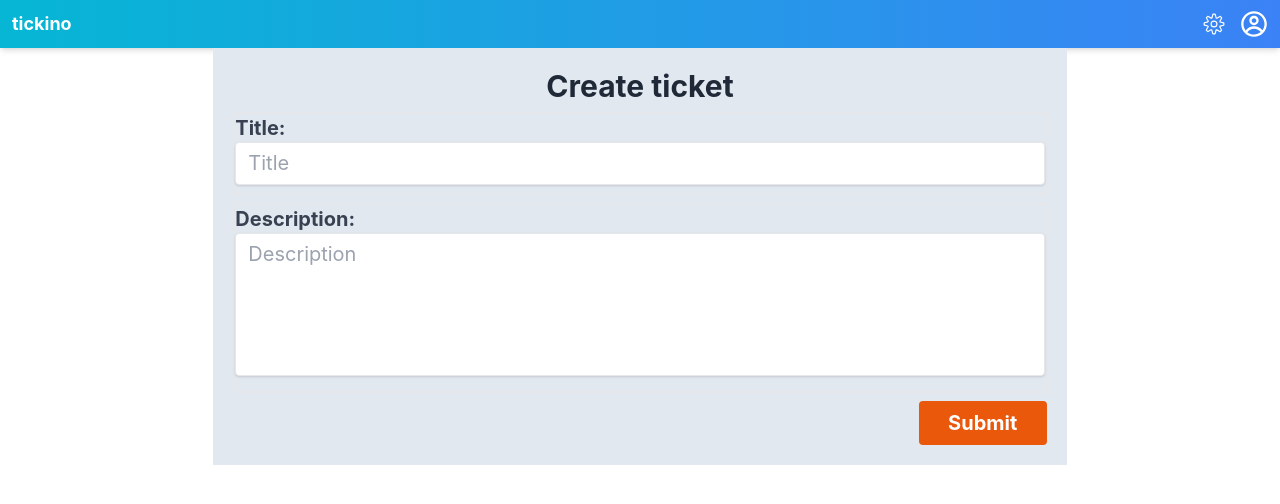
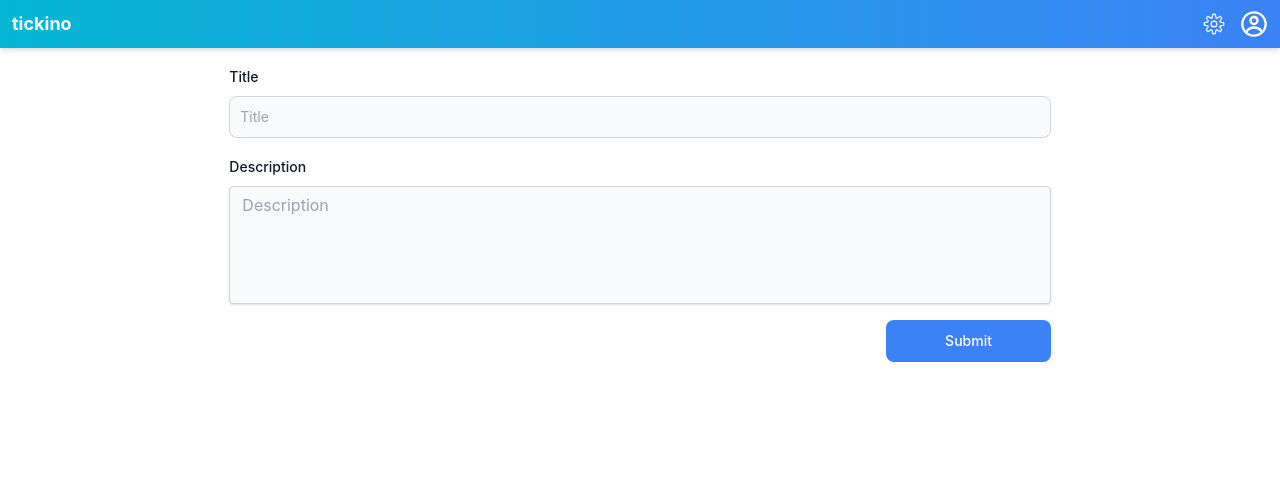
Before and after one commit to Kexon/DAT076, a React (Create React App) app in the folder client/: page /createticket in a window 1280 px wide. Shown: the top 504 px of the page. Built offline with nearby package versions, Linux system fonts and the light colour scheme.

Commit message:
change form from raw tailwind to flowbite

```diff
--- a/client/src/pages/client/TicketFormPage.tsx
+++ b/client/src/pages/client/TicketFormPage.tsx
@@ -1,3 +1,4 @@
+import { Button, Label, Textarea, TextInput } from 'flowbite-react';
 import { useState } from 'react';
 
 export default function TicketFormPage() {
@@ -39,48 +40,38 @@ export default function TicketFormPage() {
   return (
     <div className="mx-auto h-screen">
       <div className="flex h-max justify-center">
-        <form className="bg bg-color=5 bg-blue flex w-full flex-col items-center gap-2 bg-slate-200 p-5 lg:w-3/4 xl:w-2/3">
+        <form className=" flex w-full flex-col gap-4 p-4 lg:w-3/4 xl:w-2/3">
           <div>
-            <p className="text-3xl font-bold text-gray-800">Create ticket</p>
+            <div className="mb-2 block">
+              <Label htmlFor="title" value="Title" />
             </div>
-          <div className="w-full border-2">
-            <label
-              className="mb-2 block text-xl font-bold text-gray-700"
-              htmlFor="title"
-            >
-              Title:
-              <input
-                className="focus:shadow-outline w-full appearance-none rounded border py-2 px-3 font-normal leading-tight text-gray-700 shadow focus:outline-none"
+            <TextInput
               id="title"
               type="text"
               placeholder="Title"
               onChange={handleTitleChange}
             />
-            </label>
           </div>
-          <div className="w-full border-2">
-            <label
-              className="mb-2 block text-xl font-bold text-gray-700"
-              htmlFor="description"
-            >
-              Description:
-              <textarea
+          <div>
+            <div className="mb-2 block">
+              <Label value="Description" />
+            </div>
+            <Textarea
               className="focus:shadow-outline w-full resize-none appearance-none rounded border py-2 px-3 font-normal leading-tight text-gray-700 shadow focus:outline-none"
               id="description"
               placeholder="Description"
               rows={5}
               onChange={handleDescriptionChange}
-              />
-            </label>
+            />{' '}
           </div>
           <div className="flex w-full justify-end">
-            <button
-              className="w-32 rounded bg-orange-600 py-2 px-4 text-xl font-bold text-white hover:bg-orange-700"
-              type="button"
+            <Button
+              className="w-full bg-blue-500 lg:w-1/5"
+              type="submit"
               onClick={handleSubmitForm}
             >
               Submit
-            </button>
+            </Button>
           </div>
         </form>
       </div>
```
Lines whose indentation alone changed are shown as unchanged.
